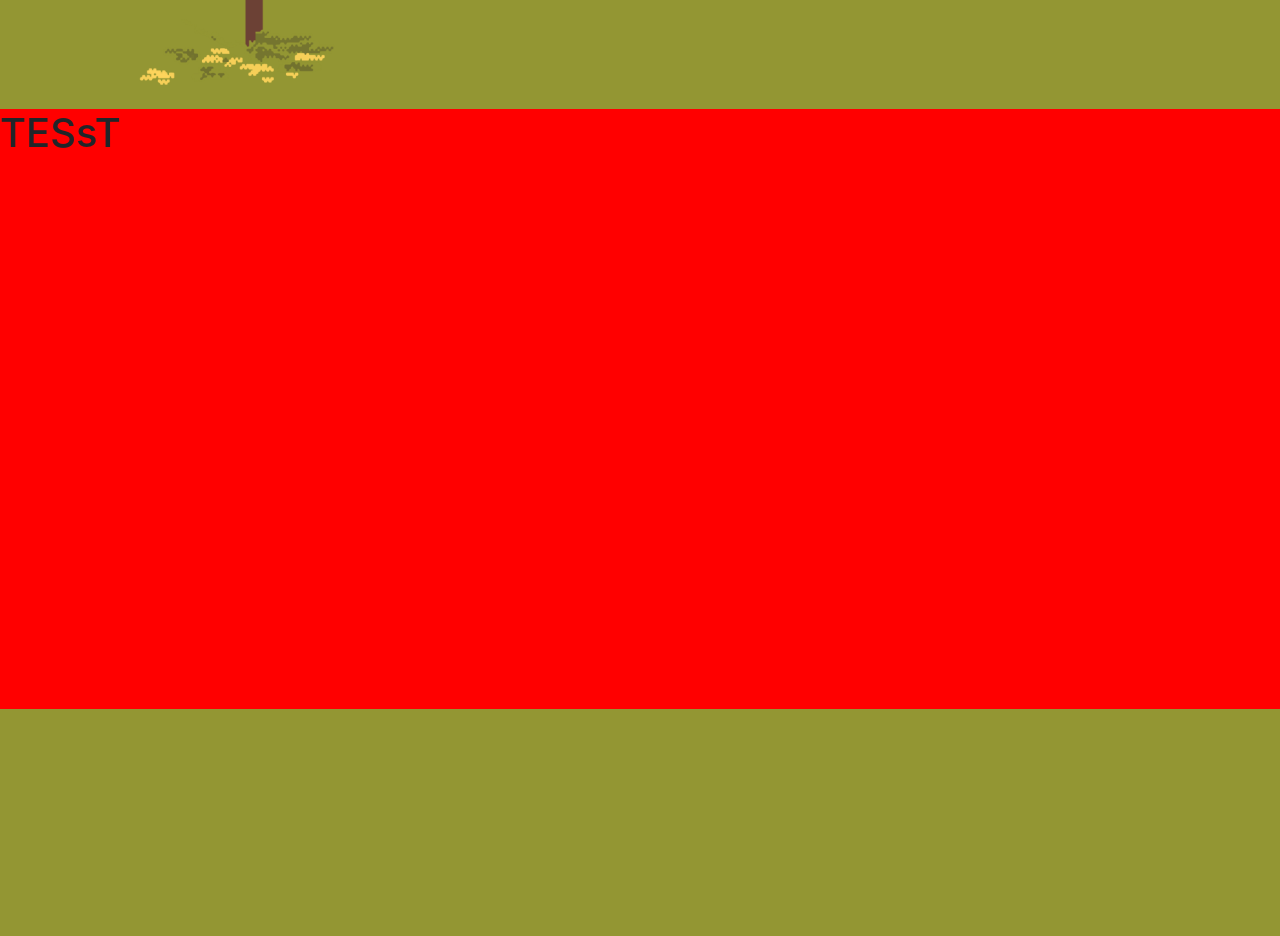
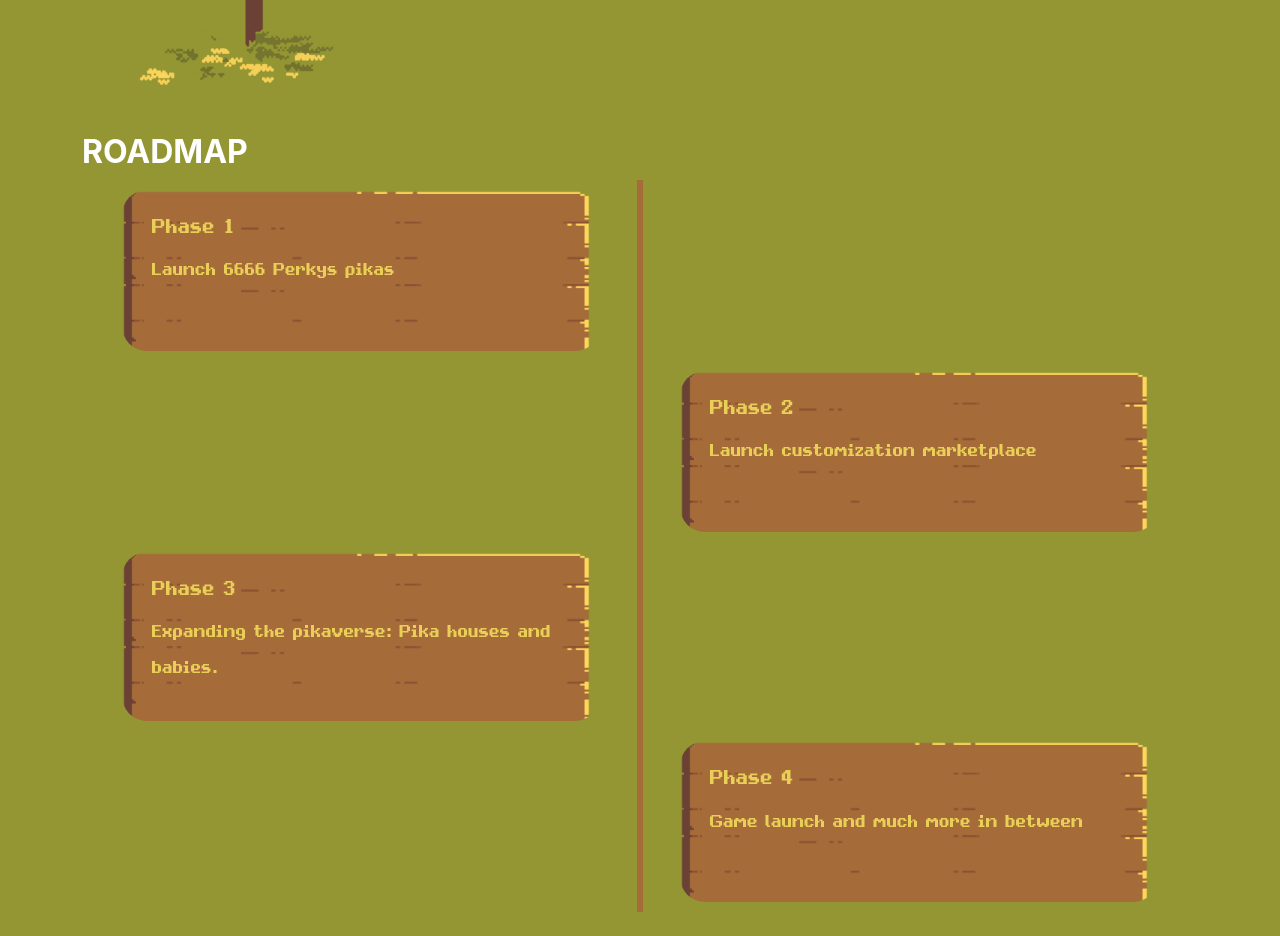
Before and after one commit to axel-coudair/nft_perky_pika_app, a Next.js app: page / in a window 1280 px wide. Shown: the part 1240-2176 px from the top of the page. Before the commit the page ends 1949 px from the top, so only its background shows below. Built offline with nearby package versions, Linux system fonts and the light colour scheme; a web font is replaced by a local one.

Commit message:
timeline pretty

```diff
--- a/components/Timeline.js
+++ b/components/Timeline.js
@@ -7,12 +7,38 @@ export default function Timeline() {
 
     return (
         <>
-            <div className={styles.block_timeline}>
-                <h1>TESsT</h1>
-            </div>
+            <section className={`${styles.block_timeline} py-4`}>
+                <div className="container">
+                    <h2 className={styles.block_timeline_title}>RoadMap</h2>
+                    <div className={styles.timeline}>
+                        <div className={`${styles.timeline_container} ${styles.left}`}>
+                            <div className={`${styles.timeline_content}`}>
+                                <h2 className={`${styles.timeline_content_title} fs-3`}>Phase 1</h2>
+                                <p className={`${styles.timeline_content_text} fs-4`}>Launch 6666 Perkys pikas</p>
+                            </div>
+                        </div>
+                        <div  className={`${styles.timeline_container} ${styles.right}`}>
+                            <div className={`${styles.timeline_content}`}>
+                                <h2 className={`${styles.timeline_content_title} fs-3`}>Phase 2</h2>
+                                <p className={`${styles.timeline_content_text} fs-4`}>Launch customization marketplace</p>
+                            </div>
+                        </div>
+                        <div className={`${styles.timeline_container} ${styles.left}`}>
+                            <div className={`${styles.timeline_content}`}>
+                                <h2 className={`${styles.timeline_content_title} fs-3`}>Phase 3</h2>
+                                <p className={`${styles.timeline_content_text} fs-4`}>Expanding the pikaverse: Pika houses and babies.</p>
+                            </div>
+                        </div>
+                        <div  className={`${styles.timeline_container} ${styles.right}`}>
+                            <div className={`${styles.timeline_content}`}>
+                                <h2 className={`${styles.timeline_content_title} fs-3`}>Phase 4</h2>
+                                <p className={`${styles.timeline_content_text} fs-4`}>Game launch and much more in between</p>
+                            </div>
+                        </div>
+                    </div>
+                </div>
+            </section>
             <style jsx>{`
-            .block_roadmap {
-            }
             `}</style>
         </>
     );
--- a/styles/Timeline.module.scss
+++ b/styles/Timeline.module.scss
@@ -1,4 +1,72 @@
 .block_timeline {
-    min-height: 600px;
-    background: red;
+  min-height: 600px;
+
+  .block_timeline_title {
+    text-transform: uppercase;
+    font-weight: bold;
+    color: #fff;
+  }
+
+  .timeline {
+    position: relative;
+    max-width: 1200px;
+    margin: 0 auto;
+  }
+
+  .timeline::after {
+    content: "";
+    position: absolute;
+    width: 6px;
+    background-color: #A56B39;
+    top: 0;
+    bottom: 0;
+    left: 50%;
+    margin-left: -3px;
+  }
+  .timeline_container {
+    padding: 10px 40px;
+    position: relative;
+    background-color: inherit;
+    width: 50%;
+  }
+
+  .left {
+    left: 0;
+  }
+
+  .timeline_content {
+    padding: 20px 30px;
+    background-image: url('/background_card _timeline.png');
+    background-size: cover;
+    position: relative;
+    border-radius: 25px;
+    min-height: 161px;
+    color: #E9CF57;
+    font-family: 'Avenixel';
+
+    .timeline_content_title {
+
+
+    }
+
+  }
+
+  .right {
+    left: 50%;
+  }
+
+  @media screen and (max-width: 992px) {
+    .timeline_container {
+      width: 100%;
+      padding-left: 70px;
+      padding-right: 25px;
+    }
+
+    .timeline::after {
+      display: none;
+    }
+    .right {
+      left: 0%;
+    }
+  }
 }
```
Also changed, not shown: public/background_card _timeline.png (added).
